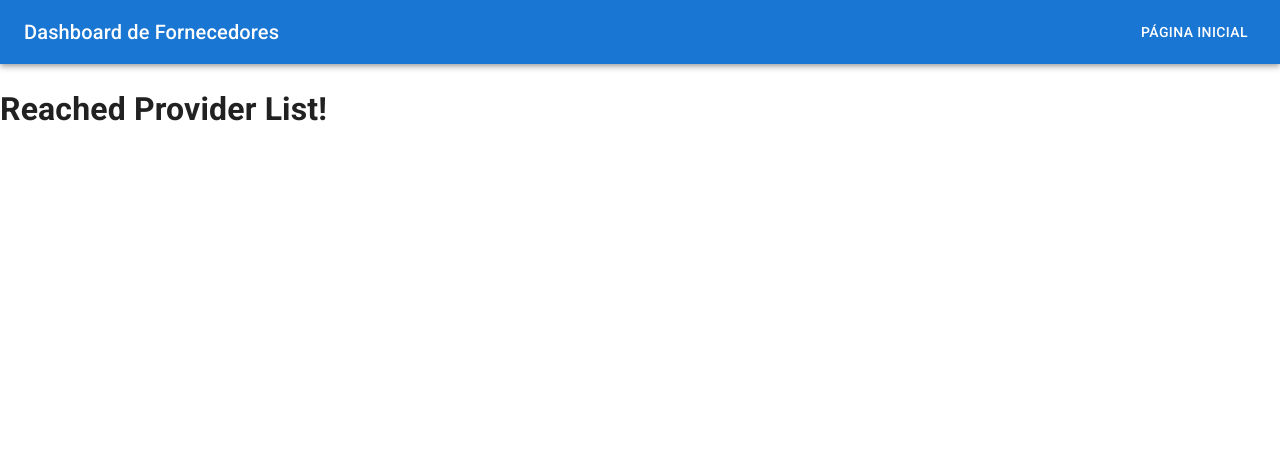
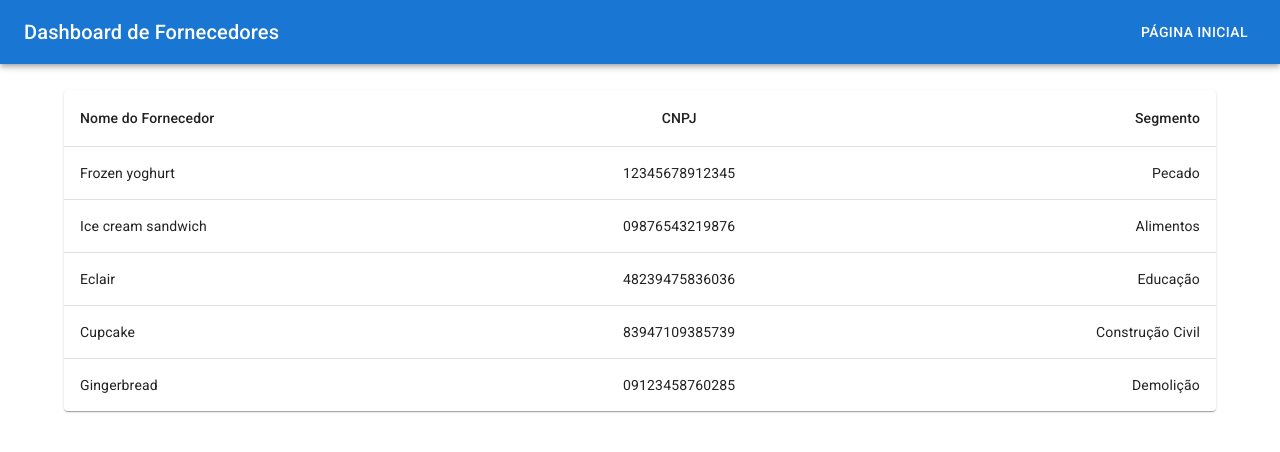
Before and after one commit to unimatrix2/teste-insight-it, a Next.js app: page /provider/list in a window 1280 px wide. Shown: the top 452 px of the page. Built offline with nearby package versions, Linux system fonts and the light colour scheme.

Commit message:
added templated list page

```diff
--- a/pages/provider/list.jsx
+++ b/pages/provider/list.jsx
@@ -1,10 +1,58 @@
+import * as React from 'react';
+import Table from '@mui/material/Table';
+import TableBody from '@mui/material/TableBody';
+import TableCell from '@mui/material/TableCell';
+import TableContainer from '@mui/material/TableContainer';
+import TableHead from '@mui/material/TableHead';
+import TableRow from '@mui/material/TableRow';
+import Paper from '@mui/material/Paper';
+import Container from '@mui/material/Container';
+
 import MainAppBar from '../../components/AppBar';
+
+function createData(name, cnpj, segment) {
+  return { name, cnpj, segment };
+}
+
+const rows = [
+  createData('Frozen yoghurt', '12345678912345', 'Pecado'),
+  createData('Ice cream sandwich', '09876543219876', 'Alimentos'),
+  createData('Eclair', '48239475836036', 'Educação'),
+  createData('Cupcake', '83947109385739', 'Construção Civil'),
+  createData('Gingerbread', '09123458760285', 'Demolição'),
+];
 
 export default function ListProvider() {
 	return (
 		<>
 			<MainAppBar />
-			<h1>Reached Provider List!</h1>
+			<Container sx={{ marginTop: '2%' }}>
+			<TableContainer component={Paper}>
+				<Table sx={{ minWidth: 650 }} aria-label="simple table">
+					<TableHead>
+						<TableRow>
+							<TableCell>Nome do Fornecedor</TableCell>
+							<TableCell align='center'>CNPJ</TableCell>
+							<TableCell align='right'>Segmento</TableCell>
+						</TableRow>
+					</TableHead>
+					<TableBody>
+						{rows.map((row) => (
+							<TableRow
+								key={row.name}
+								sx={{ '&:last-child td, &:last-child th': { border: 0 } }}
+							>
+								<TableCell component='th' scope='row'>
+									{row.name}
+								</TableCell>
+								<TableCell align='center'>{row.cnpj}</TableCell>
+								<TableCell align='right'>{row.segment}</TableCell>
+							</TableRow>
+						))}
+					</TableBody>
+				</Table>
+			</TableContainer>
+			</Container>
 		</>
 	);
 }
```
